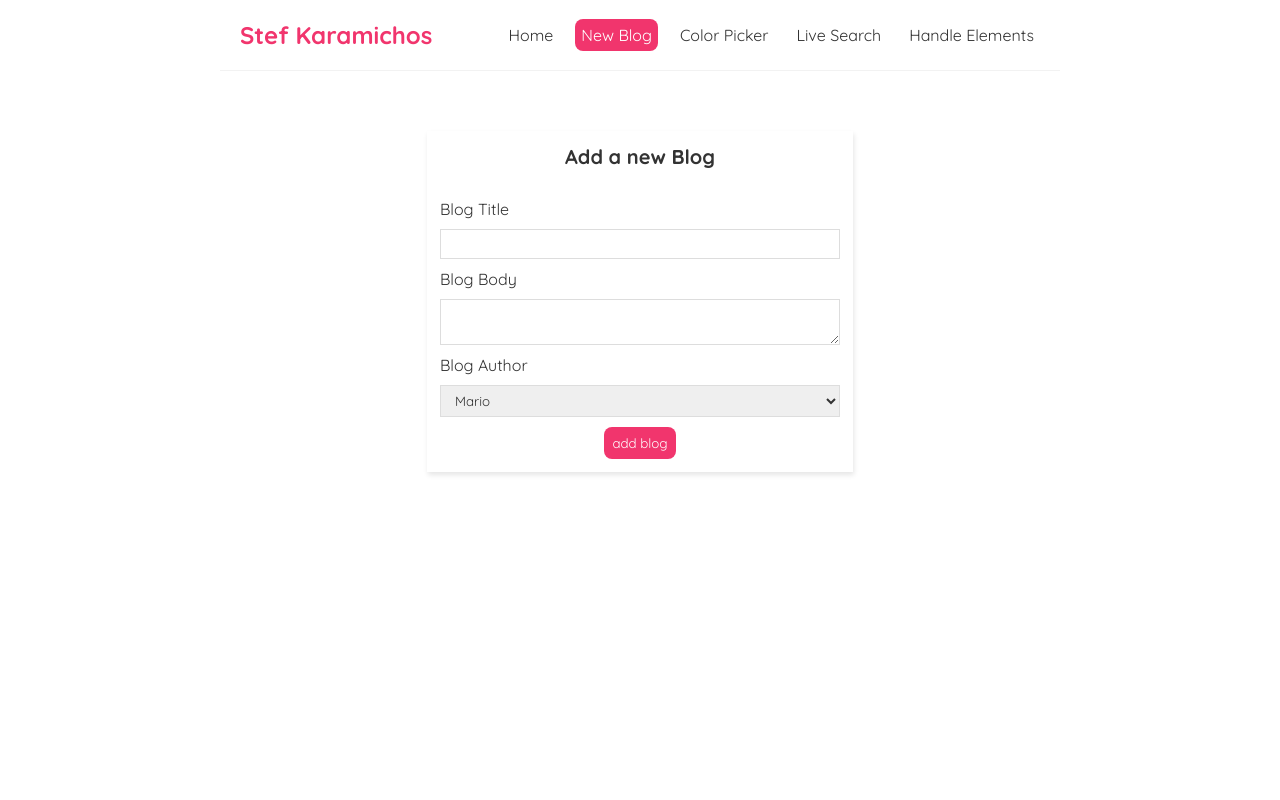
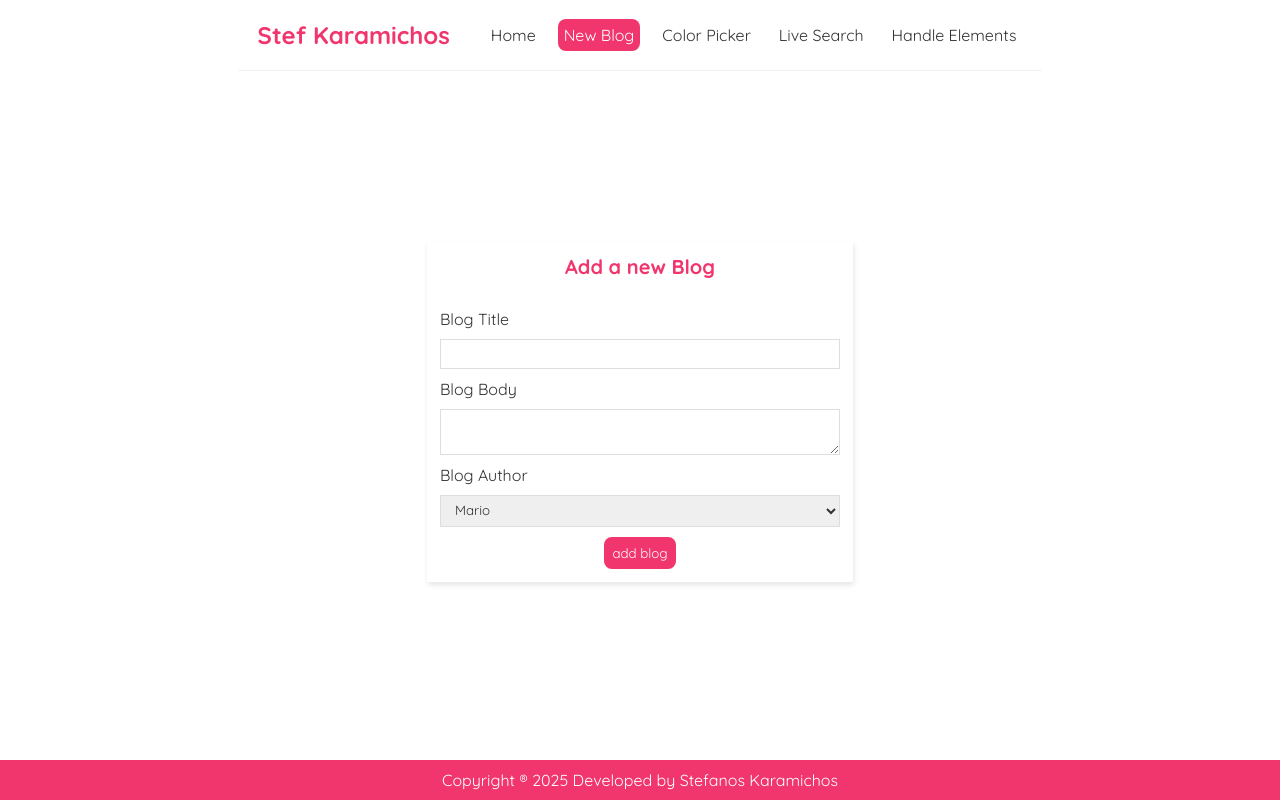
Before and after one commit to stefkaramichos/react_tutorial, a React (Create React App) app: page /create in a window 1280 px wide. Built offline with nearby package versions, Linux system fonts and the light colour scheme.

Commit message:
live search via filters

```diff
--- a/src/App.js
+++ b/src/App.js
@@ -9,7 +9,7 @@ import ColorPicker from './ColorPicker';
 import Search from './Search';
 import HandleElements from './HandleElements';
 import UserBlogs from './UserBlogs';
-
+import Footer from './Footer';
 
 function App() {
   const title = "Welcome to the new blog";
@@ -49,6 +49,7 @@ function App() {
           </Route>
         </Switch>
       </div>
+      <Footer />
     </div>
     </Router>
   );
--- a/src/BlogDetails.js
+++ b/src/BlogDetails.js
@@ -10,7 +10,7 @@ const BlogDetails = () => {
   );
 
   return (
-    <div className="blog-details blog-page">
+    <div className="blog-details blog-page box-size">
       {error && <div>{error}</div>}
       {isPending && <div><img width="80" src="/Loading_icon.gif"/></div>}
       {data && (
--- a/src/ColorPicker.js
+++ b/src/ColorPicker.js
@@ -5,7 +5,7 @@ const ColorPicker = () => {
     const [color, setColor] = useState('#ffffff');
 
     return (
-        <div className="color-picker">
+        <div className="color-picker box-size">
             <h2>Color Picker</h2>
             <p>Pick a color from the palette below:</p>
             <p style={{backgroundColor: color}} className="selected-color"><span id="selected-color">{color}</span></p>
--- /dev/null
+++ b/src/Footer.js
@@ -0,0 +1,9 @@
+const Footer = () => {
+    return (
+        <div className="footer">
+            <p>Copyright ® 2025 Developed by Stefanos Karamichos </p>
+        </div>
+     );
+}
+
+export default Footer;
--- a/src/HandleElements.js
+++ b/src/HandleElements.js
@@ -36,7 +36,7 @@ const HandleElements = () => {
 
 
     return (
-        <div className="handle-elements">
+        <div className="handle-elements box-size">
             <h2>Handle Elements</h2>
             {
                 elementss && elementss.map((elemen) => (
--- a/src/Home.js
+++ b/src/Home.js
@@ -103,7 +103,7 @@ const Home = () => {
     }
 
     return (
-        <div className="home">
+        <div className="home box-size">
             {/* <h2>Home Page</h2> */}
             {/* <p>{ name }</p>
             <p> { age } </p>
--- a/src/Search.js
+++ b/src/Search.js
@@ -5,10 +5,11 @@ import useFetch from './useFetch';
 const Search = () => {
 
     const [search, setSearch] = useState('');
-
+    const [searchBy, setSearchBy] = useState([]);
+    const [activeBackground, setActiveBackground] = useState(false);
     const [dataReady, setLoading] = useState(false);
     const { data: blogs, isPending, error } = useFetch(
-        `https://jsonplaceholder.typicode.com/posts?title_like=${search}`
+        'https://jsonplaceholder.typicode.com/posts?' + (searchBy.length > 0 ? searchBy.map(attr => `${attr}_like=${search}`).join('&') : `title_like=${search}&body_like=${search}&userId_like=${search}`)
     );
 
 
@@ -16,11 +17,33 @@ const Search = () => {
         setSearch(e.target.value);
     }
 
+    const filterByAttr = (attr) => {
+        if (!searchBy.includes(attr)){
+            setSearchBy([attr]);
+        }
+        else {
+            const newSearchBy = searchBy.filter(item => item !== attr);
+            setSearchBy(newSearchBy);
+        }
+        setActiveBackground(!activeBackground);
+    }
+
     return (
-        <div className="search">
+        <div className="search box-size">
             <h2>Search</h2>
 
             <input type="text" value={ search } onChange={(e) => searchData(e)} placeholder="Search blogs..." />
+            <div className="search-by">
+                <span onClick={() => filterByAttr('title')} style={searchBy.includes('title') ? {backgroundColor: '#f1356d', color: 'white'} : {}} >
+                    Search by title
+                </span>
+                <span  onClick={() => filterByAttr('body')} style={searchBy.includes('body') ? {backgroundColor: '#f1356d', color: 'white'} : {}} >
+                    Search by body
+                </span>
+                <span  onClick={() => filterByAttr('userId')} style={searchBy.includes('userId') ? {backgroundColor: '#f1356d', color: 'white'} : {}}>
+                    Search by userId
+                </span>
+            </div>
             <div className="result-blogs ">
                 {search.length > 0 ? !isPending ? blogs.length > 0 ? blogs.map((blog) => (
                     <div key={blog.id} className="blog blog-preview">
--- a/src/UserBlogs.js
+++ b/src/UserBlogs.js
@@ -9,7 +9,7 @@ const UserBlogs = () => {
     const {data, isPending, error} = useFetch(`https://jsonplaceholder.typicode.com/posts?userId=${userId}`);
 
     return (
-        <div className="user-blogs">
+        <div className="user-blogs box-size">
             <List isPending={isPending} displayUser={false} list={data} title={`Blogs by user ${userId}`} />
         </div>
      );
--- a/src/index.css
+++ b/src/index.css
@@ -102,9 +102,21 @@
   max-width: 400px;
   margin: 0 auto;
   text-align: center;
+  width: 100%;
   padding: 13px;
   box-shadow: 1px 3px 5px rgba(0, 0, 0, 0.1);
 
+}
+.box-size {
+  max-width: 400px;
+  margin: 0 auto;
+  text-align: center;
+  width: 100%;
+  padding: 13px;
+  box-shadow: 1px 3px 5px rgba(0, 0, 0, 0.1);
+}
+.box-size.search{
+  max-width: 600px;
 }
 .create label {
   text-align: left;
@@ -112,7 +124,7 @@
 }
 .create h2 {
   font-size: 20px;
-  color:;
+  color:#f1356d;
   margin-bottom: 30px;
 }
 .create input, .create textarea, .create select {
@@ -155,3 +167,43 @@
   background-color: #f1356d;
   border-radius: 8px;
 }
+
+
+.App {
+  display: flex;
+  flex-direction: column;
+  min-height: 100vh; /* viewport height */
+}
+
+.content {
+
+  display: flex;
+  width: 100%;
+  min-height: 70vh;
+  align-items: center;
+}
+.content:has(.box-size):has(.search){
+  display: block;
+}
+
+.footer {
+  background-color: #f1356d;
+  color: white;
+  text-align: center;
+  padding: 10px 0;
+  margin-top: auto; /* pushes the footer to the bottom */
+  p{
+     color: white;
+  }
+}
+
+.search-by{
+  padding: 30px;
+  span{
+    border: #f1356d 1px solid ;
+    padding: 5px 10px;
+    border-radius: 8px;
+    margin: 0 10px;
+    cursor: pointer;
+  }
+}
```
